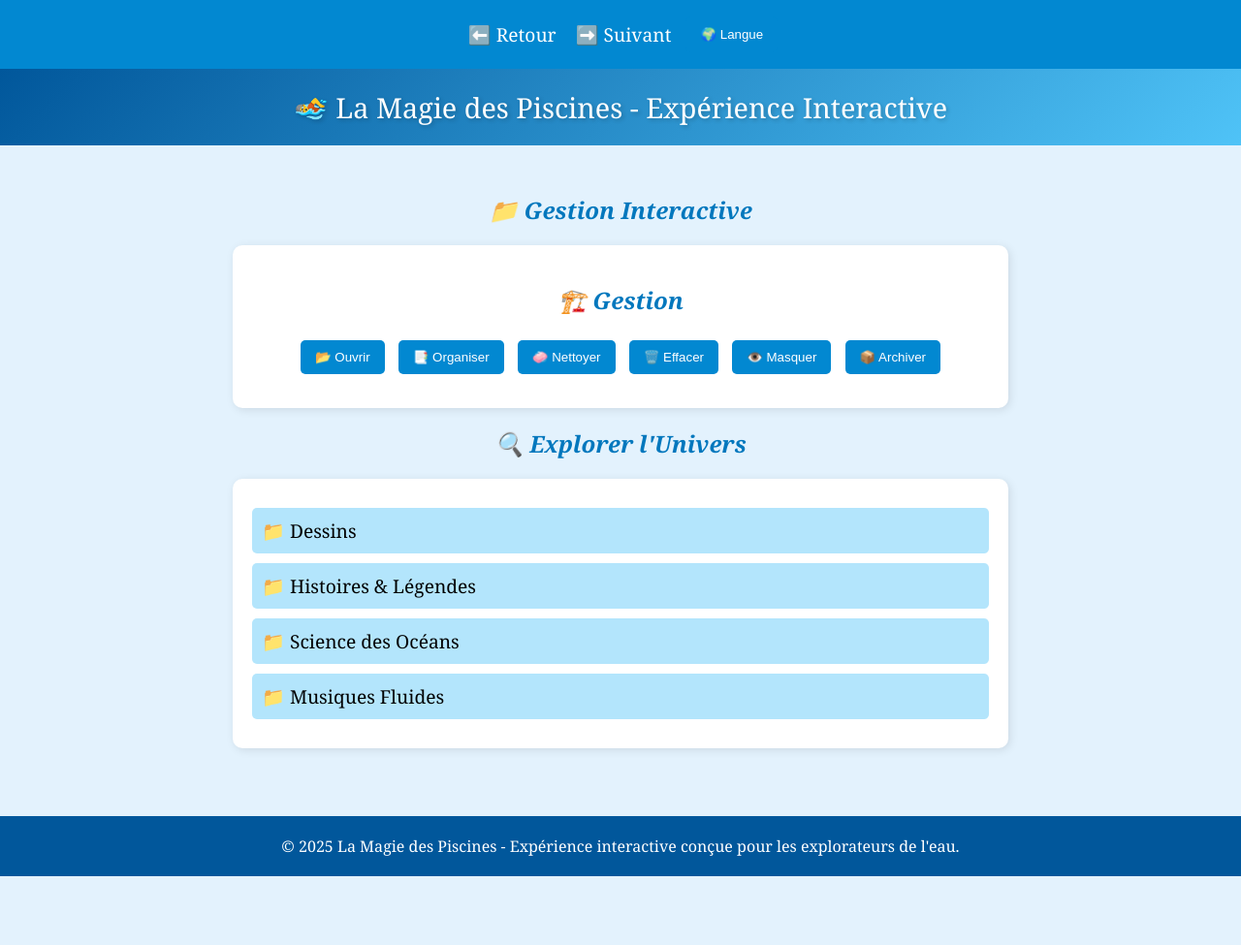
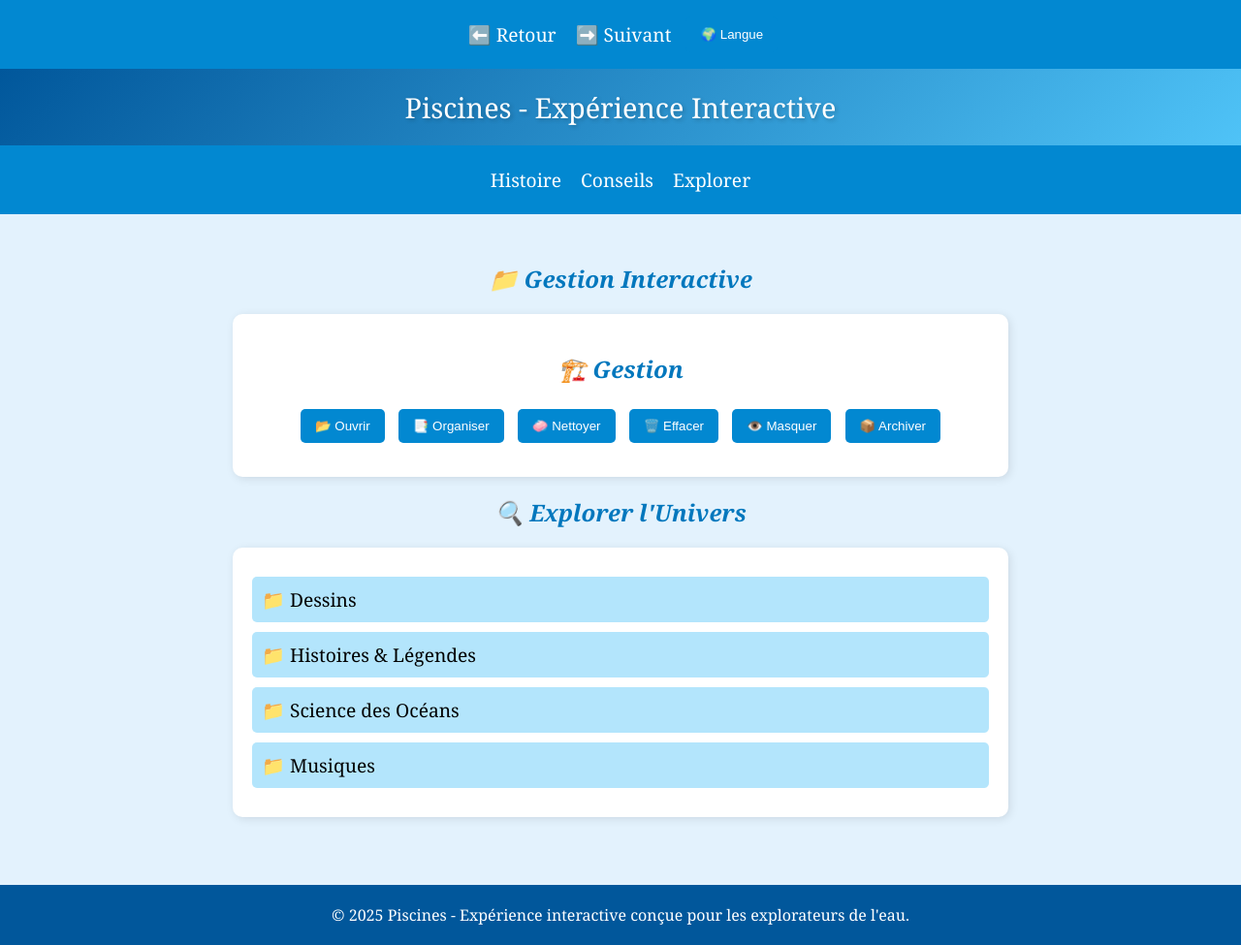
Before and after one commit to Kvnbbg/suivi-table-ronde, a plain HTML site: page piscine.html in a window 1280 px wide. Shown: the whole page at 97% size. Before the commit the page ends 904 px from the top, so only its background shows below. Drawn offline with nearby package versions, Linux system fonts and the light colour scheme.

Commit message:
Update piscine.html

```diff
--- a/piscine.html
+++ b/piscine.html
@@ -3,7 +3,7 @@
 <head>
     <meta charset="UTF-8">
     <meta name="viewport" content="width=device-width, initial-scale=1.0">
-    <title>La Magie des Piscines - Histoire & Expérience Interactive</title>
+    <title>Piscines - Histoire & Expérience Interactive</title>
 
     <!-- External Libraries -->
     <script src="https://cdnjs.cloudflare.com/ajax/libs/gsap/3.12.2/gsap.min.js"></script>
@@ -141,15 +141,14 @@
         <a href="bubbleRoom.html" class="nav-link">➡️ Suivant</a>
         <button id="toggle-lang" class="file-btn" onclick="toggleLanguage()">🌍 Langue</button>
     </nav>
-    <header>🏊 La Magie des Piscines - Expérience Interactive</header>
-<!--
-    <nav>
-        <a href="#">Accueil</a>
-        <a href="#">Histoire</a>
-        <a href="#">Conseils</a>
-        <a href="#">Explorer</a>
-    </nav>
--->
+    <header>Piscines - Expérience Interactive</header>
+
+<nav>
+    <a href="https://health.ucdavis.edu/blog/cultivating-health/water-safety-tips-to-stay-safe-while-swimming-in-rivers-and-lakes/2024/06" target="_blank" rel="noopener noreferrer">Histoire</a>
+    <a href="https://bibliotheques-numeriques.defense.gouv.fr/impression/document/5d361081-b1f7-404c-b6e3-091709acbabd" target="_blank" rel="noopener noreferrer">Conseils</a>
+    <a href="https://dallasaquatics.org/201/General-Water-Safety-Tips" target="_blank" rel="noopener noreferrer">Explorer</a>
+</nav>
+
     <div class="content">
         <h2>📁 Gestion Interactive</h2>
 
@@ -185,7 +184,7 @@
                 <p>Découvrez comment l'eau façonne notre planète, nos vies et notre imaginaire.</p>
             </div>
 
-            <div class="folder" onclick="toggleFolder('folderAudio')">📁 Musiques Fluides</div>
+            <div class="folder" onclick="toggleFolder('folderAudio')">📁 Musiques</div>
             <div id="folderAudio" class="folder-content">
                 <p>Des mélodies inspirées du mouvement des vagues et du chant des dauphins.</p>
             </div>
@@ -193,7 +192,7 @@
     </div>
 
     <footer>
-        © 2025 La Magie des Piscines - Expérience interactive conçue pour les explorateurs de l'eau.
+        © 2025 Piscines - Expérience interactive conçue pour les explorateurs de l'eau.
     </footer>
 
     <!-- JavaScript for Interactivity -->
```
